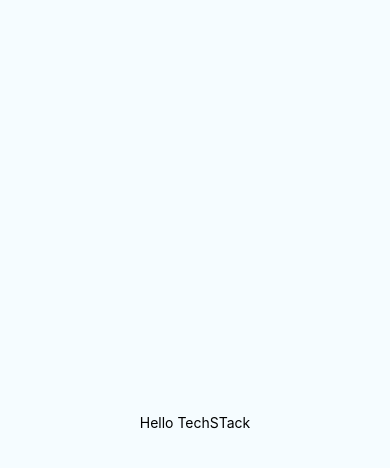
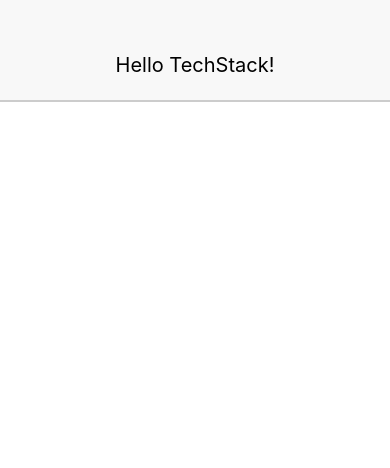
Before and after one commit to RicePad/Techstackapp-ReactNative, a React Native app: screen / in a window 390 px wide. Shown: the top 468 px of the page. Built offline with nearby package versions, Linux system fonts and the light colour scheme.

Commit message:
added hard coded json data for testing redux connect

```diff
--- a/App.js
+++ b/App.js
@@ -1,22 +1,21 @@
 import React, { Component } from 'react';
 import {  Platform, StyleSheet, Text, View} from 'react-native';
-
+import Header from './src/components/Header';
 // Redux SetUp
 import { Provider } from 'react-redux';
 import { createStore } from 'redux';
 import reducers from './src/reducers';
 
 const store = createStore(reducers);
-
-
+console.log('store.getState()', store.getState())
 
 
  class App extends Component {
   render() {
     return (
       <Provider store={store}>
-        <View style={styles.container}>
-          <Text>Hello TechSTack</Text>
+        <View>
+          <Header headerText="Hello TechStack!" />
         </View>
       </Provider>
     );
@@ -26,24 +25,6 @@ const store = createStore(reducers);
 
 
 
-const styles = StyleSheet.create({
-  container: {
-    flex: 1,
-    justifyContent: 'center',
-    alignItems: 'center',
-    backgroundColor: '#F5FCFF',
-  },
-  welcome: {
-    fontSize: 20,
-    textAlign: 'center',
-    margin: 10,
-  },
-  instructions: {
-    textAlign: 'center',
-    color: '#333333',
-    marginBottom: 5,
-  },
-});
 
 
 export default App;
--- a/src/components/Header.js
+++ b/src/components/Header.js
@@ -1,14 +1,35 @@
 import React, { Component } from 'react';
-import {Text, View} from 'react-native';
+import { StyleSheet, Text, View } from 'react-native';
 
 class Header extends Component {
 	render(){
 		return(
 
-			<View>Hello TechStack</View>
+			<View style={styles.viewStyle}>
+				<Text style={styles.textStyle}>{this.props.headerText}</Text>
+			</View>
 			)
 	}
 }
 
 
+const styles = StyleSheet.create({
+  textStyle: {
+  	fontSize: 20
+  },
+
+  viewStyle: {
+    backgroundColor: '#F8F8F8',
+    justifyContent: 'center',
+    alignItems: 'center',
+    height: 100,
+    paddingTop: 30,
+    shadowColor: '#000',
+    shadowOffset: {width: 0, height: 2},
+    shadowOpacity: 0.2,
+
+
+  },
+});
+
 export default Header;
--- a/src/reducers/fetch_stacks_reducer.js
+++ /dev/null
@@ -1,12 +0,0 @@
-import { FETCH_STACKS } from '../actions';
-
-
-function techStacks(state = [], action) {
-	switch(action.type){
-
-		default:
-			return state;
-	}
-}
-
-export default techStacks;
--- a/src/reducers/index.js
+++ b/src/reducers/index.js
@@ -1,8 +1,8 @@
 import { combineReducers } from 'redux';
-import fetchStack from './fetch_stacks_reducer';
+import LibraryList from './library_list_reducer';
 
 
 
 export default combineReducers({
-	fetchStack
+	libraries: LibraryList
 })
--- /dev/null
+++ b/src/reducers/library_list.json
@@ -0,0 +1,38 @@
+[
+{"id": 0,
+"title": "Webpack",
+"description": "Webpack is a module bundler. It packs CommonJs/AMD modules i. e. for the browser. Allows to split your codebase into multiple bundles, which can be loaded on demand."
+},
+{"id": 1,
+"title": "React",
+"description": "React makes it painless to create interactive UIs. Design simple views for each state in your application, and React will efficiently update and render just the right components when your data changes."
+},
+{"id": 2,
+"title": "Redux",
+"description": "Redux is a predictable state container for JavaScript apps. It helps you write applications that behave consistently, run in different environments (client, server, and native), and are easy to test."
+},
+{"id": 3,
+"title": "React-Redux",
+"description": "React-Redux is the official set of bindings between the React and Redux libraries. With this library you can keep your views and data in sync."
+},
+{"id": 4,
+"title": "Lodash",
+"description": "A modern JavaScript utility library delivering modularity, performance, & extras. Lodash is released under the MIT license & supports modern environments."
+},
+{"id": 5,
+"title": "Redux-Thunk",
+"description": "Redux Thunk middleware allows you to write action creators that return a function instead of an action. The thunk can be used to delay the dispatch of an action, or to dispatch only if a certain condition is met."
+},
+{"id": 6,
+"title": "ESLint",
+"description": "ESLint is an open source JavaScript linting utility originally created by Nicholas C. Zakas in June 2013. Code linting is a type of static analysis that is frequently used to find problematic patterns or code that doesn't adhere to certain style guidelines."
+},
+{"id": 7,
+"title": "Babel",
+"description": "Babel has support for the latest version of JavaScript through syntax transformers. These plugins allow you to use new syntax, right now without waiting for browser support."
+},
+{"id": 8,
+"title": "Axios",
+"description": "Promise based HTTP client for the browser and node.js. With Axios, you can make XMLHttpRequests from the browser or Node with the full Promise Api."
+}
+]
--- /dev/null
+++ b/src/reducers/library_list_reducer.js
@@ -0,0 +1,7 @@
+import { FETCH_STACKS } from '../actions';
+import data from './library_list.json'
+
+
+export default () => {
+	return data
+}
```
Also changed, not shown: src/components/LibraryList.js (added).
